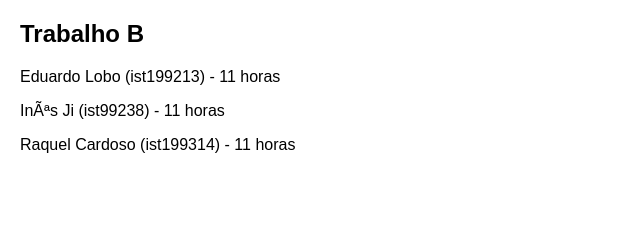
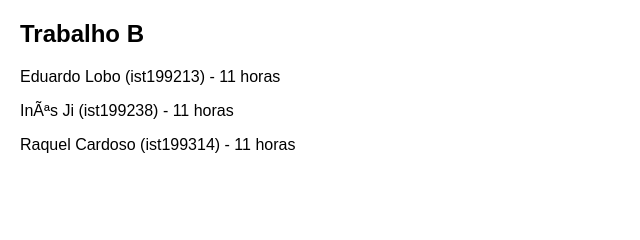
Before and after one commit to rahqueu/cg-2022-2023-project, a plain HTML site: page index.html in a window 1280 px wide. Shown: the top 240 px of the page, 0-640 px from the left. Drawn offline with Linux system fonts and the light colour scheme; animation ran at ten frames a second.

Commit message:
matei o 1 da nocas

```diff
--- a/index.html
+++ b/index.html
@@ -14,7 +14,7 @@
     <body>
         <h2>Trabalho B</h2>
         <p>Eduardo Lobo (ist199213) - 11 horas </p>
-        <p>Inês Ji (ist99238) - 11 horas </p>
+        <p>Inês Ji (ist199238) - 11 horas </p>
         <p>Raquel Cardoso (ist199314) - 11 horas </p>
         <script>
             init();
```
